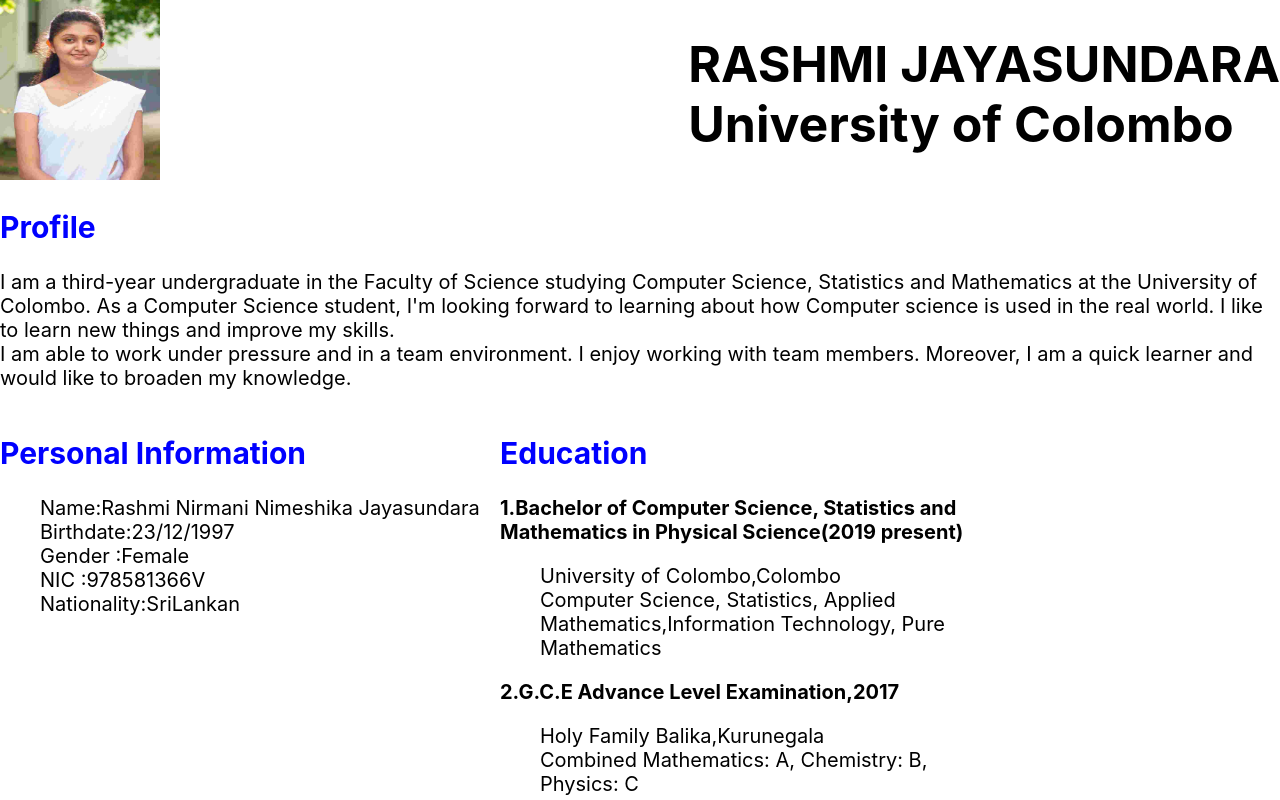
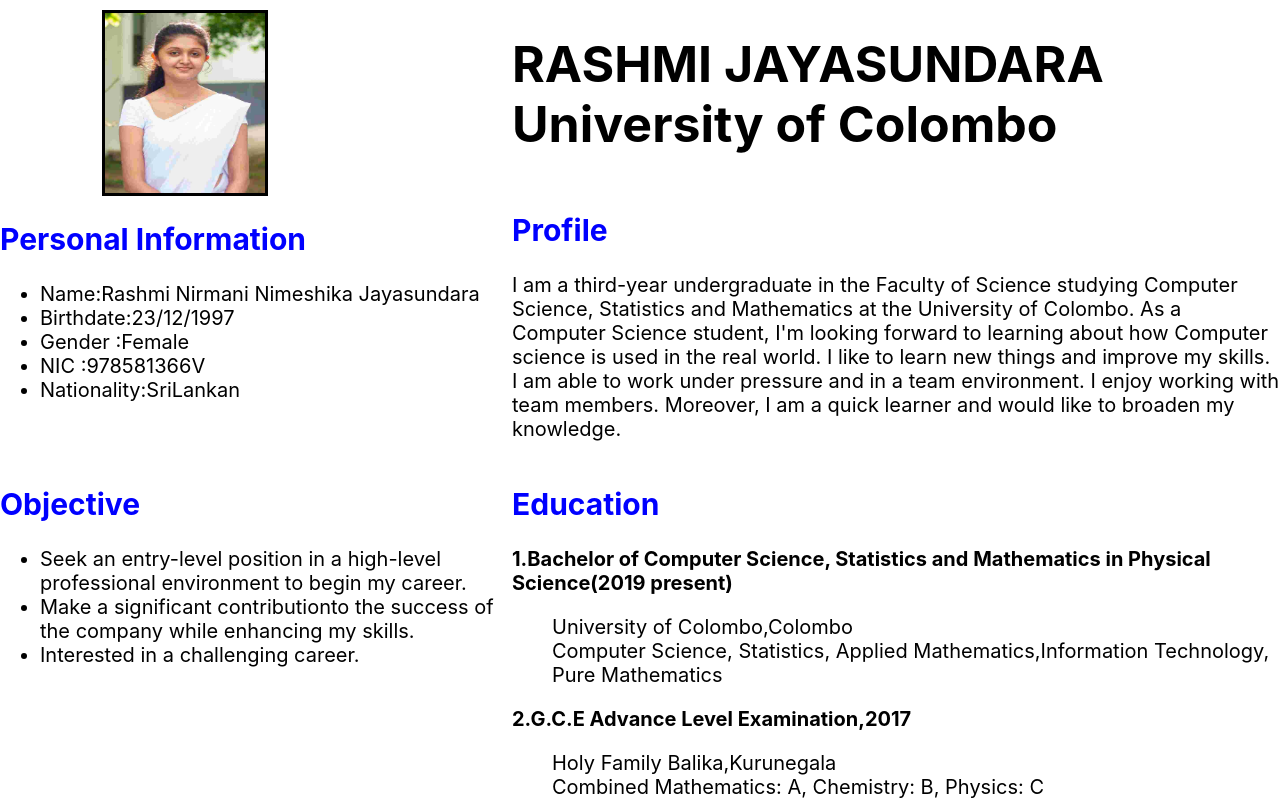
Before and after one commit to rashmin66/React_Project_01, a React (Create React App) app: page / in a window 1280 px wide. Shown: the top 800 px of the page. Built offline with nearby package versions, Linux system fonts and the light colour scheme.

Commit message:
add details

```diff
--- a/src/App.css
+++ b/src/App.css
@@ -5,13 +5,23 @@
 .App{
   border: 2px solid rgb(20, 76, 197);
 }
-.column{
+.column1{
     float: left;
-    width: 500px;
+    width: 40%;
+}
+.column2{
+   float: right;
+   width: 60%;
+}
+.center {
+  display: block;
+  margin-left: 20%;
+  margin-right: 30%;
+  margin-top: 2%;
 
 }
 
-h1{font-size:50px;float:right;}
+h1{font-size:50px;float:left;}
 h2{font-size:30px; color: blue;}
 p{font-size:20px;}
 img{width:160px;height:180px;}
--- a/src/App.js
+++ b/src/App.js
@@ -6,23 +6,26 @@
 
   return(
     <div>
-      <img src={pic} alt="my"/>
-      <h1>RASHMI JAYASUNDARA<br/>University of Colombo</h1>
+      <div class="column1">
+      <img src={pic} alt="my" class="center" img border= "3px solid #555" /></div>
+      <div class="column2">
+      <h1>RASHMI JAYASUNDARA<br/>University of Colombo</h1></div>
+      <div class="column2">
       <h2> Profile </h2>
       <p>I am a third-year undergraduate in the Faculty of Science studying Computer Science, Statistics and Mathematics at the
          University of Colombo. As a Computer Science student, I'm looking forward to learning about how Computer science is used in the real
          world. I like to learn new things and improve my skills.<br/>I am able to work under pressure and in a team environment. I
-        enjoy working with team members. Moreover, I am a quick learner and would like to broaden my knowledge.</p>
+        enjoy working with team members. Moreover, I am a quick learner and would like to broaden my knowledge.</p></div>
 
-    <div class="column">
+    <div class="column1">
       <h2>Personal Information</h2>
-      <ul><p>Name:Rashmi Nirmani Nimeshika Jayasundara<br/>
-             Birthdate:23/12/1997<br/>
-             Gender   :Female<br/>
-             NIC      :978581366V<br/>
-             Nationality:SriLankan</p><br/></ul></div>
+      <ul><p><li>Name:Rashmi Nirmani Nimeshika Jayasundara</li>
+             <li>Birthdate:23/12/1997</li>
+             <li>Gender   :Female</li>
+             <li>NIC      :978581366V</li>
+             <li>Nationality:SriLankan</li></p></ul></div>
 
-    <div class="column">
+    <div class="column2">
       <h2>Education</h2>
       <h3>1.Bachelor of Computer Science, Statistics and Mathematics in Physical Science(2019 present)</h3>
       <p><ul> University of Colombo,Colombo<br/>
@@ -45,7 +48,11 @@
       <h3>5.Certificate course in Practical Training in Tamil Language,2019</h3>
       <p><ul>Department of Official Languages & University of Colombo</ul></p></div>
 
-
+      <div class="column1">
+      <h2>Objective</h2>
+      <ul><p><li>Seek an entry-level position in a high-level professional environment to begin my career.</li>
+             <li>Make a significant contributionto the success of the company while enhancing my skills.</li>
+             <li>  Interested in a challenging career.</li></p></ul></div>
 
     </div>
   );
```
